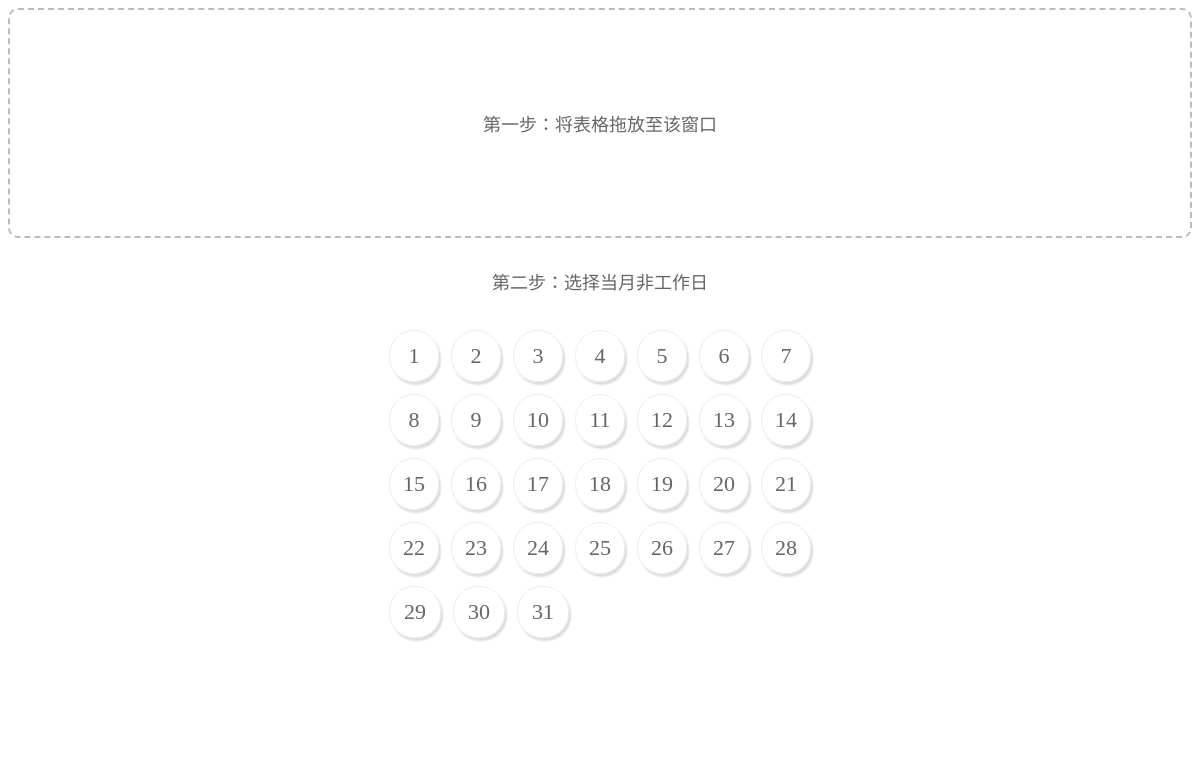
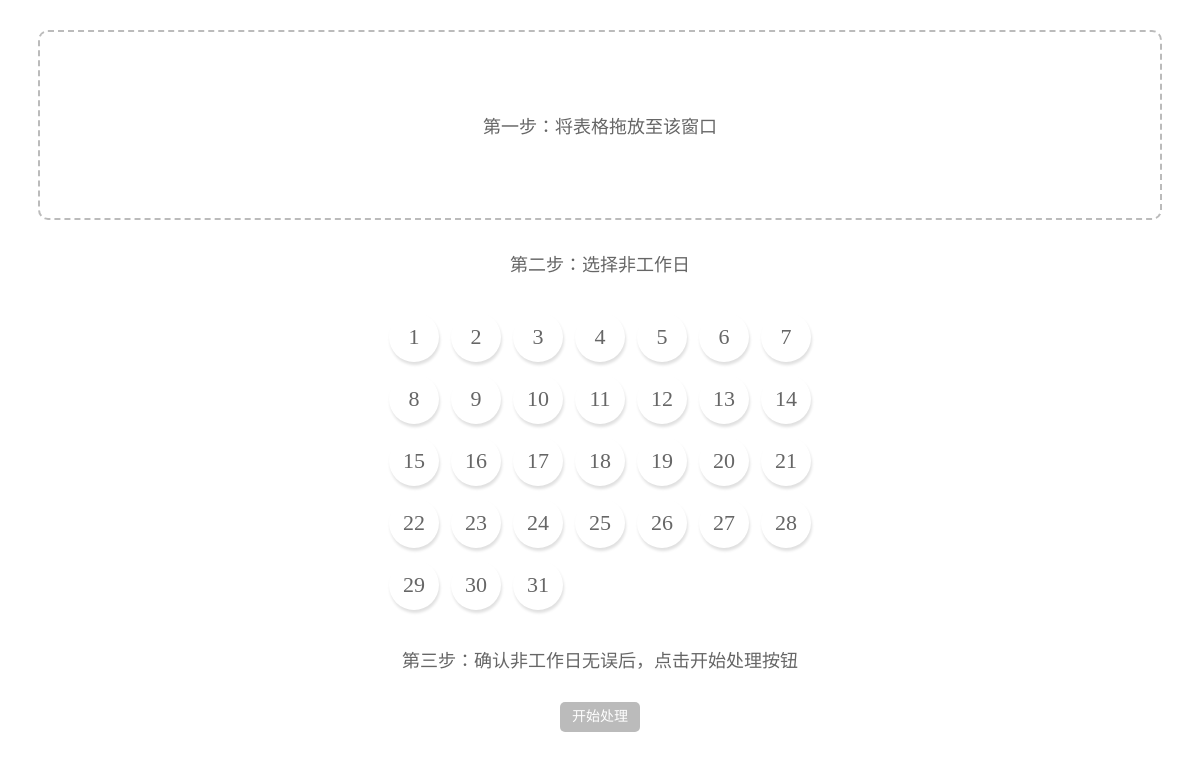
Before and after one commit to Silen1/eleven, an Electron app: page index.html in a window 1200 px wide. Drawn offline with Linux system fonts and the light colour scheme.

Commit message:
feat: 选择非工作日功能以及开始处理按钮样式

```diff
--- a/index.html
+++ b/index.html
@@ -9,14 +9,12 @@
         -moz-border-radius:10px;
         -webkit-border-radius:10px;
         border-radius:10px;
-        padding:100px;
+        padding:80px;
         text-align:center;
       }
       .title {
         font:18px bold,"Vollkorn";
         color:#666;
-      }
-      .step2 {
         margin: 30px;
         text-align: center;
       }
@@ -28,24 +26,42 @@
         display: flex;
         justify-content: flex-start;
         width: 434px;
+        color: #666;
       }
       .wrap div {
         width: 50px;
         height: 50px;
         margin: 6px;
-        border: 1px solid #eee;
         text-align: center;
         line-height: 50px;
         border-radius: 25px;
         font-size: 22px;
-        color: #666;
-        box-shadow: 2px 3px 2px 0 #ddd;
+        box-shadow: 1px 3px 3px 0 #E0E0E0;
+      }
+      .selected {
+        color: #fff;
+        background: #EA0000;
+        transition: all .5s ease-out;
+      }
+      .btnBox {
+        display: flex;
+        justify-content: center;
+      }
+      #btn {
+        background: #bbb;
+        width: 80px;
+        height: 30px;
+        text-align: center;
+        line-height: 30px;
+        border-radius: 5px;
+        font-size: 14px;
+        color: #fff;
       }
     </style>
   </head>
   <body>
       <div id="drop" class="title">第一步：将表格拖放至该窗口</div>
-      <div class="title step2">第二步：选择当月非工作日</div>
+      <div class="title">第二步：选择非工作日</div>
       <div class="box">
         <div class="wrap">
             <div>1</div>
@@ -97,6 +113,10 @@
             <div>31</div>
         </div>
       </div>
+      <div class="title">第三步：确认非工作日无误后，点击开始处理按钮</div>
+      <div class="btnBox">
+          <div id="btn">开始处理</div>
+      </div>
 
       <script src="renderer.js"></script>
   </body>
--- a/renderer.js
+++ b/renderer.js
@@ -414,7 +414,19 @@ var do_file = (function() {
 
 	drop.addEventListener('dragenter', handleDragover, false);
 	drop.addEventListener('dragover', handleDragover, false);
-	drop.addEventListener('drop', handleDrop, false);
+    drop.addEventListener('drop', handleDrop, false);
+
+    var dates = document.querySelectorAll('.wrap div');
+
+    function handleClick(e) {
+        e.stopPropagation();
+        e.preventDefault();
+        e.target.classList.toggle('selected')
+    }
+
+    dates.forEach((item) => {
+        item.addEventListener('click', handleClick, false);
+    });
 })();
 
 function factory(resultData) {
```
